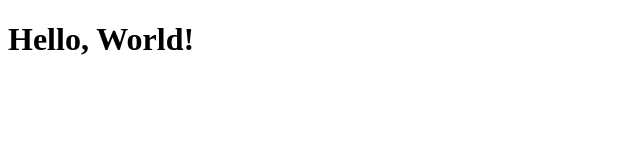
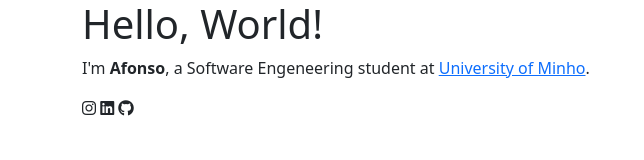
Before and after one commit to afonsopimenta/afonsopimenta.github.io, a plain HTML site: page index.html in a window 1280 px wide. Shown: the whole page, without its empty margins (0-644 px from the left). Drawn offline with nearby package versions, Linux system fonts and the light colour scheme.

Commit message:
feat: add main paragraph and social medias

```diff
--- a/index.html
+++ b/index.html
@@ -1,12 +1,29 @@
 <!DOCTYPE html>
 <html lang="en">
+
 <head>
   <meta charset="UTF-8">
   <meta http-equiv="X-UA-Compatible" content="IE=edge">
   <meta name="viewport" content="width=device-width, initial-scale=1.0">
   <title>Afonso Pimenta</title>
+
+  <link rel="stylesheet" href="https://cdn.jsdelivr.net/npm/bootstrap@5.1.3/dist/css/bootstrap.min.css"
+    integrity="sha384-1BmE4kWBq78iYhFldvKuhfTAU6auU8tT94WrHftjDbrCEXSU1oBoqyl2QvZ6jIW3" crossorigin="anonymous">
+
+  <script src="https://kit.fontawesome.com/ef2a5d51ca.js" crossorigin="anonymous"></script>
 </head>
+
 <body>
-  <h1>Hello, World!</h1>
+  <div class="container">
+    <h1>Hello, World!</h1>
+    <p>I'm <strong>Afonso</strong>, a Software Engeneering student at <a href="https:://www.uminho.pt">University of Minho</a>.</p>
+
+    <footer class="socials">
+      <a class="link-dark" href="https://www.instagram.com/afonsopimenta13/"><i class="fab fa-instagram"></i></a>
+      <a class="link-dark" href="https://www.linkedin.com/in/afonsopimentasilva/"><i class="fab fa-linkedin"></i></a>
+      <a class="link-dark" href="https://github.com/afonsopimenta"><i class="fab fa-github"></i></a>
+    </footer>
+  </div>
 </body>
+
 </html>
```
